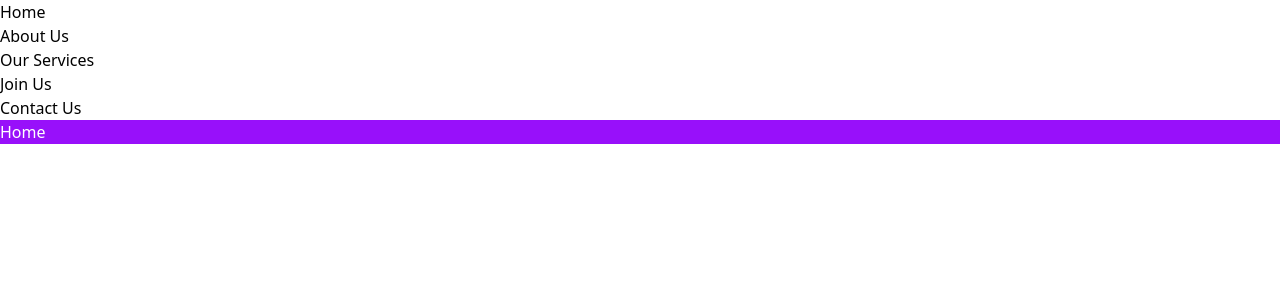
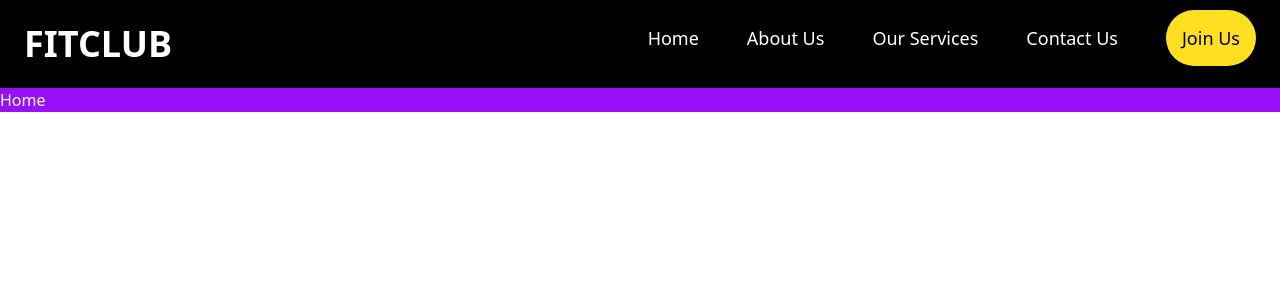
Before and after one commit to teleidoskopbild/fitclub, a React (Vite) app: page / in a window 1280 px wide. Shown: the top 300 px of the page. Built offline with nearby package versions, Linux system fonts and the light colour scheme.

Commit message:
add some base styling to the navbar

```diff
--- a/src/components/Navbar.jsx
+++ b/src/components/Navbar.jsx
@@ -2,24 +2,40 @@ import { Link } from "react-router-dom";
 
 export default function Navbar() {
   return (
-    <nav>
-      <ul>
+    <nav className="bg-black text-white">
+      <div className="flex justify-between p-2">
+        <h1 className="p-4 text-4xl font-bold">FITCLUB</h1>
+        <ul className="flex gap-12 justify-center p-4 text-lg">
           <li>
-          <Link to="/">Home</Link>
+            <Link className="hover:text-yellow-300" to="/">
+              Home
+            </Link>
           </li>
           <li>
-          <Link to="/about">About Us</Link>
+            <Link className="hover:text-yellow-300" to="/about">
+              About Us
+            </Link>
           </li>
           <li>
-          <Link to="/services">Our Services</Link>
+            <Link className="hover:text-yellow-300" to="/services">
+              Our Services
+            </Link>
+          </li>{" "}
+          <li>
+            <Link className="hover:text-yellow-300" to="/contact">
+              Contact Us
+            </Link>
           </li>
           <li>
-          <Link to="/join-us">Join Us</Link>
-        </li>
-        <li>
-          <Link to="/contact">Contact Us</Link>
+            <Link
+              className="bg-yellow-300 text-black rounded-full p-4 hover:text-white hover:bg-yellow-400"
+              to="/join-us"
+            >
+              Join Us
+            </Link>
           </li>
         </ul>
+      </div>
     </nav>
   );
 }
```
Lines whose indentation alone changed are shown as unchanged.
